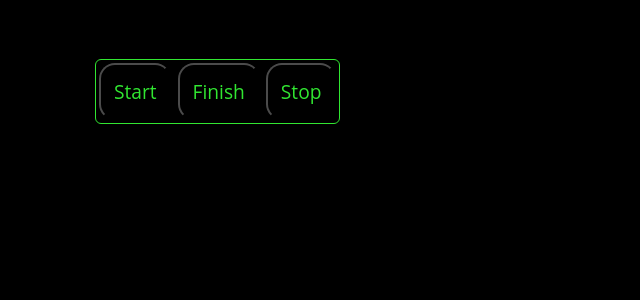
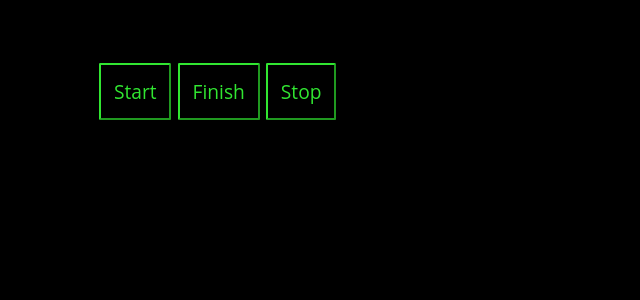
Before and after one commit to ojdomela/sb-matrix, a React (Vite) app: page / in a window 1280 px wide. Shown: the top 300 px of the page, without its empty margins (0-640 px from the left). Built offline with nearby package versions, Linux system fonts and the light colour scheme.

Commit message:
updated controls

```diff
--- a/src/components/Controls.tsx
+++ b/src/components/Controls.tsx
@@ -30,7 +30,8 @@ interface ButtonProps {
 }
 
 const Button = styled.button`
-    border-radius: 1rem;
+    border-color: ${(props) => props.colors?.primary ? props.colors.primary : "rgb(55,255,55)"};
+    border-radius: .1rem;
     padding: 0.8rem;
     margin: 0.2rem;
     font-size: 1.2rem;
@@ -48,7 +49,6 @@ const Wrapper = styled.div`
     display: flex;
     opacity: 0.9;
     background-color: ${(props: WrapperProps) => props.colors?.background ? props.colors.background : "rgb(55,255,55, 0.5)"};
-    outline: 1px solid ${(props) => props.colors?.primary ? props.colors.primary : "rgb(55,255,55, 0.5)"};
 `
 
 const StartButton = ({ onClick, colors }: ButtonProps) => {
```
